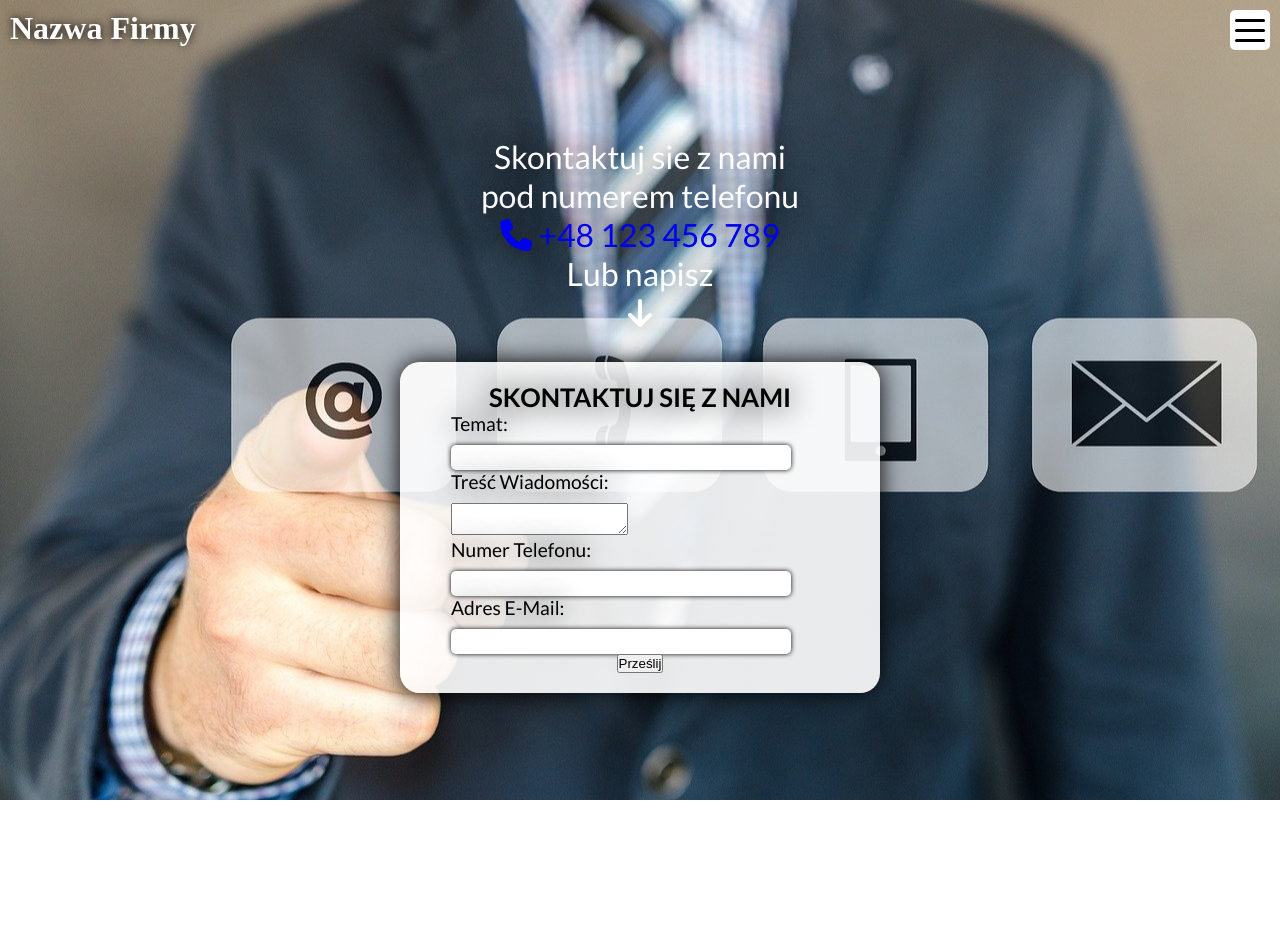
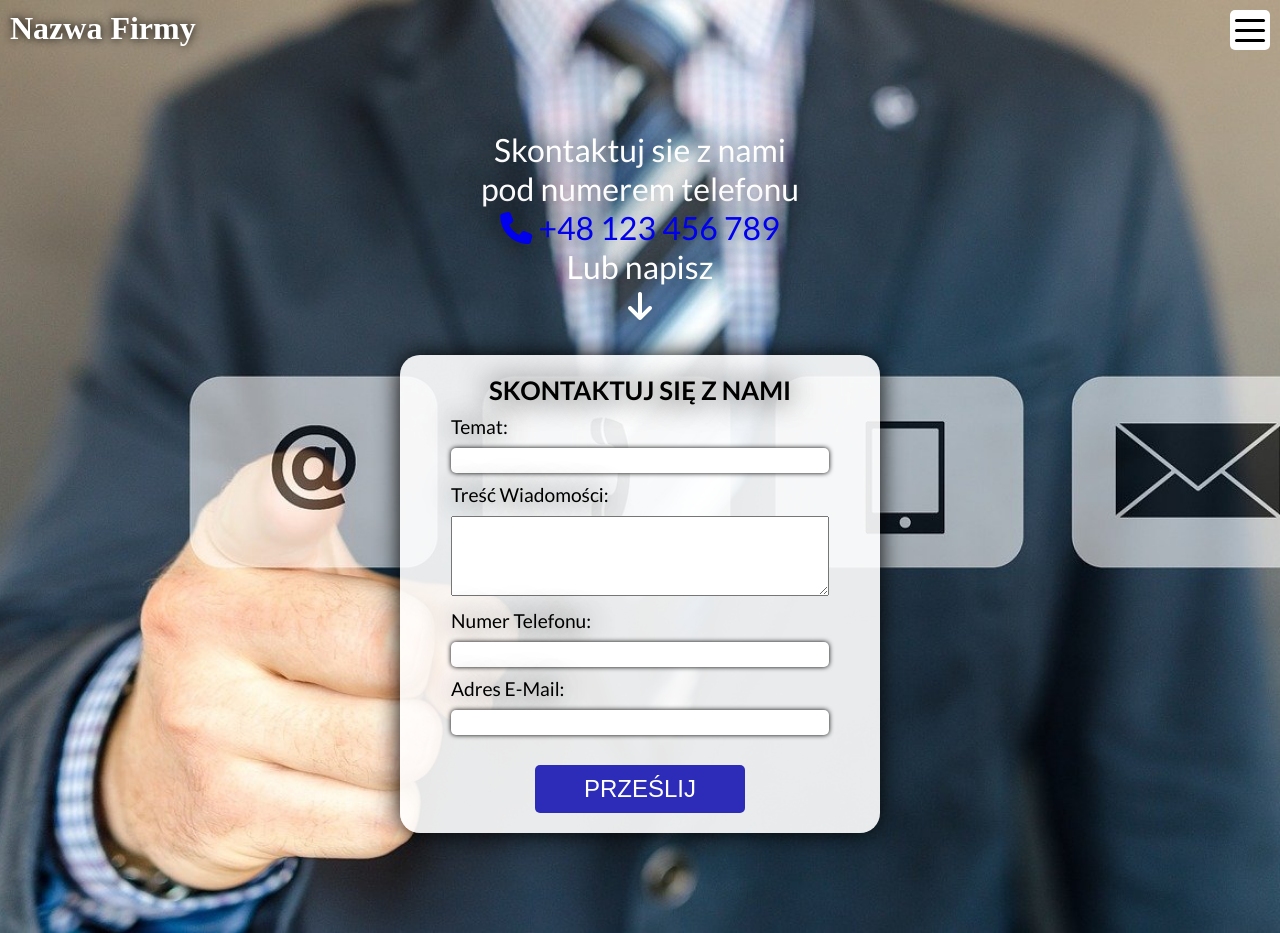
Before and after one commit to danielkuzminski/company_landing, a React (Create React App) app: page /contact in a window 1280 px wide. Before the commit the page ends 800 px from the top, so only its background shows below. Built offline with nearby package versions, Linux system fonts and the light colour scheme; a web font is replaced by a local one.

Commit message:
contact page final touch

```diff
--- a/src/App.js
+++ b/src/App.js
@@ -6,6 +6,7 @@ import Contact from './pages/Contact'
 import Offer from './pages/Offer'
 import NotFound from './pages/NotFound';
 import Navbar from './components/Navbar'
+import ThankYou from './pages/ThankYou';
 
 
 function App() {
@@ -28,6 +29,9 @@ function App() {
           <Route path='/offer'>
             <Offer />
           </Route>
+          <Route path='/thankyou'>
+            <ThankYou />
+          </Route>
           <Route path='*'>
             <NotFound />
           </Route>
--- a/src/pages/Contact.css
+++ b/src/pages/Contact.css
@@ -46,13 +46,35 @@
   text-align: left;
   text-transform: capitalize;
   font-size: 1.2rem;
-  margin-bottom: 10px;
+  margin: 10px 0 10px 0;
 }
 
 .form-label input {
-  width: 90%;
+  width: 100%;
   padding: 5px;
   border-radius: 5px;
   border: none;
   box-shadow: 0 0 5px #000;
 }
+
+.form-label textarea {
+  width: 100%;
+  min-height: 80px;
+}
+
+.submit-btn {
+  width: 50%;
+  margin-top: 30px;
+  background-color: #2c2cb8;
+  border: none;
+  padding: 10px 20px;
+  color: #fff;
+  text-transform: uppercase;
+  font-size: 1.5rem;
+  border-radius: 5px;
+  cursor: pointer;
+}
+
+.submit-btn:active {
+  transform: scale(.9);
+}
--- a/src/pages/Contact.jsx
+++ b/src/pages/Contact.jsx
@@ -1,8 +1,10 @@
-import React from 'react'
+import React, { useState } from 'react'
+import { useHistory } from 'react-router-dom'
 import './Contact.css'
 
 export default function Contact() {
-  // logic to send data to database
+
+
 
   return (
     <div className='contact-container'>
@@ -12,26 +14,27 @@ export default function Contact() {
         <p><i class="fa-solid fa-arrow-down"></i></p>
       </div>
 
-      <form className='contact-form'>
+      <form className='contact-form' action="mailto:your@domain.abc" method="GET">
         <h1 className='contact-header'>Skontaktuj się z nami</h1>
         <label className='form-label'>
           <span>Temat: </span>
-          <input type="text" required/>
+          <input type="text" required name='topic'/>
         </label>
         <label className='form-label'>
           <span>Treść wiadomości: </span>
-          <textarea required></textarea>
+          <textarea required name='conetnt'></textarea>
         </label>
         <label className='form-label'>
           <span>Numer telefonu: </span>
-          <input type="number" required/>
+          <input type="number" required name='phNumber'/>
         </label>
         <label className='form-label'>
           <span>Adres e-mail: </span>
-          <input type="email" required/>
+          <input type="email" name='emailAddress'/>
         </label>
-        <button type='submit'>Prześlij</button>
+        <button className='submit-btn'  type='submit' value='Send'>Prześlij</button>
       </form>
+
     </div>
   )
 }
--- /dev/null
+++ b/src/pages/ThankYou.jsx
@@ -0,0 +1,19 @@
+import React from 'react'
+import { useHistory } from 'react-router-dom'
+
+
+export default function ThankYou() {
+  const history = useHistory()
+
+  setTimeout(() => {
+    history.push('/')
+  }, 5000)
+
+  return (
+    <div>
+      <p>Dziękujemy za wysłanie formularza</p>
+      <p>skontaktujemy się z państwem najszybciej jak to będzie możliwe</p>
+
+    </div>
+  )
+}
```
Also changed, not shown: src/pages/ThankYou.css (added).
